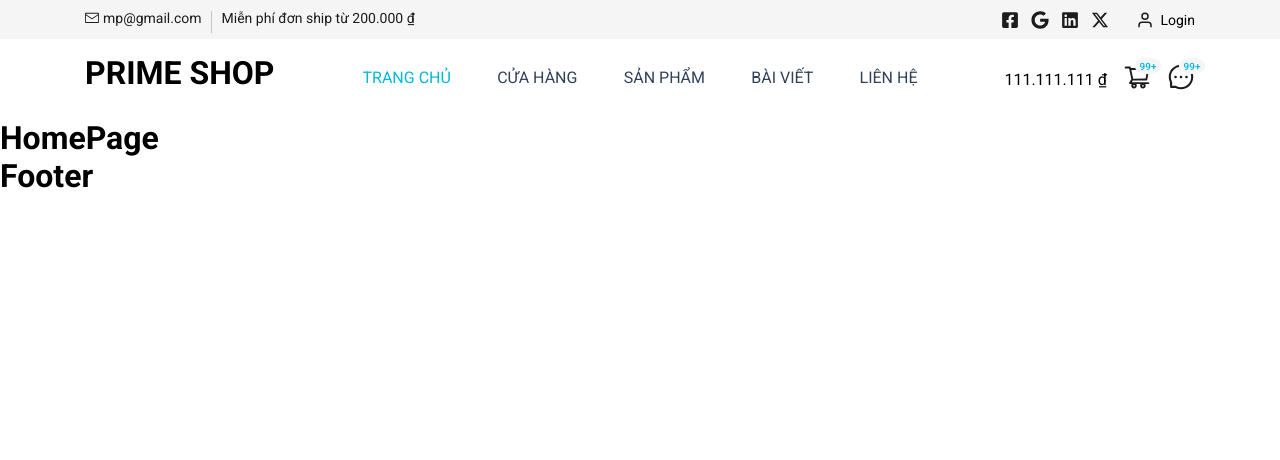
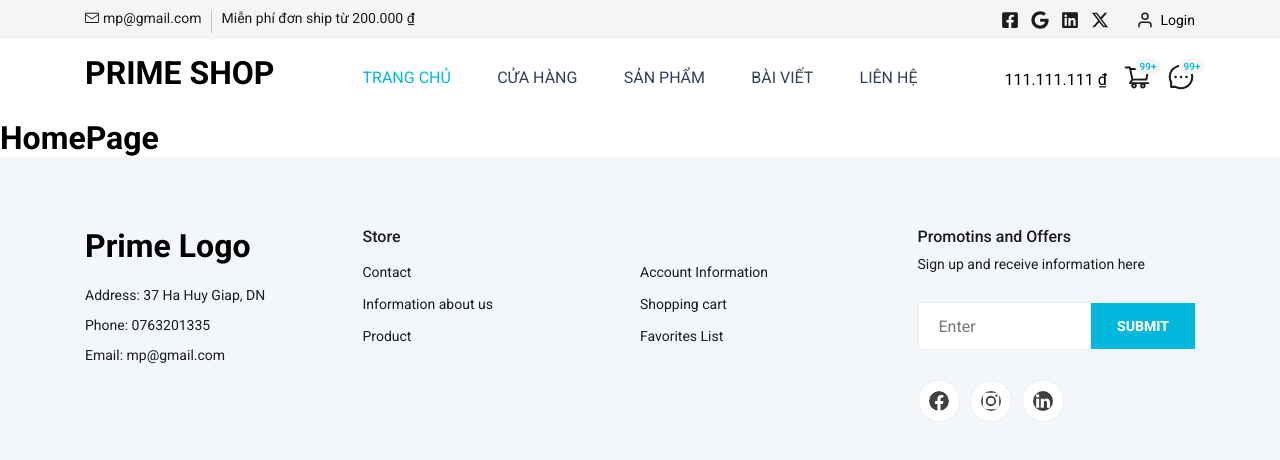
Before and after one commit to maiphunn/PrimeCommerce, a React (Create React App) app in the folder FrontEnd/prime-mart/: page / in a window 1280 px wide. Shown: the top 460 px of the page. Built offline with nearby package versions, Linux system fonts and the light colour scheme.

Commit message:
done footer

```diff
--- a/FrontEnd/prime-mart/src/pages/users/theme/footer/Footer.js
+++ b/FrontEnd/prime-mart/src/pages/users/theme/footer/Footer.js
@@ -1,11 +1,72 @@
 import { memo } from 'react'
 import "./footer.scss"
+import { BsFacebook, BsLinkedin, BsInstagram } from "react-icons/bs";
+import { Link } from 'react-router-dom';
 
 const Footer = () => {
     return (
-        <>
-            <h1>Footer</h1>
-        </>
+        <footer className='footer'>
+            <div className='container'>
+                <div className='row'>
+                    <div className='col-lg-3 col-md-6 col-sm-12 col-xs-12'>
+                        <div className='footer__about'>
+                            <h1 className='footer__about-logo'>
+                                Prime Logo
+                            </h1>
+                            <ul>
+                                <li>Address: 37 Ha Huy Giap, DN</li>
+                                <li>Phone: 0763201335</li>
+                                <li>Email: mp@gmail.com</li>
+                            </ul>
+                        </div>
+                    </div>
+                    <div className='col-lg-6 col-md-6 col-sm-12 col-xs-12'>
+                        <div className="footer__widget">
+                            <h6>Store</h6>
+                            <ul>
+                                <li>
+                                    <Link to="">Contact</Link>
+                                </li>
+                                <li>
+                                    <Link to="">Information about us</Link>
+                                </li>
+                                <li>
+                                    <Link to="">Product</Link>
+                                </li>
+                            </ul>
+                            <ul>
+                                <li>
+                                    <Link to="">Account Information</Link>
+                                </li>
+                                <li>
+                                    <Link to="">Shopping cart</Link>
+                                </li>
+                                <li>
+                                    <Link to="">Favorites List</Link>
+                                </li>
+                            </ul>
+                        </div>
+                    </div>
+                    <div className='col-lg-3 col-md-12 col-sm-12 col-xs-12'>
+                        <div className='footer__widget'>
+                            <h6>Promotins and Offers</h6>
+                            <p>Sign up and receive information here</p>
+                            <form action="">
+                                <div className='input-group'>
+                                    <input type='text' placeholder='Enter' />
+                                    <button type='button' className='button-submit'>Submit</button>
+                                </div>
+                                <div className='footer__widget-social' >
+                                    <div><BsFacebook /></div>
+                                    <div><BsInstagram /></div>
+                                    <div><BsLinkedin /></div>
+                                </div>
+                            </form>
+                        </div>
+                    </div>
+                </div>
+            </div >
+        </footer >
     )
 }
 
--- a/FrontEnd/prime-mart/src/pages/users/theme/footer/footer.scss
+++ b/FrontEnd/prime-mart/src/pages/users/theme/footer/footer.scss
@@ -1,2 +1,121 @@
 @use "sass:map";
 @import "styles/pages/theme";
+
+.footer {
+    background: #f3f6fa;
+    padding-top: 70px;
+    padding-bottom: 0;
+
+    .footer__about {
+        margin-bottom: 30px;
+
+        .footer__about-logo {
+            display: inline-block;
+            margin-bottom: 15px;
+            // font-size: 15px;
+        }
+
+        ul li {
+            font-size: 14px;
+            color: map.get($theme-color, "nol-text");
+            line-height: 30px;
+            list-style: none;
+        }
+
+    }
+
+    .footer__widget {
+        margin-bottom: 30px;
+        overflow: hidden;
+
+
+        h6 {
+            color: map.get($theme-color, "nol-text");
+            margin-bottom: 10px;
+            font-size: 16px;
+            font-weight: 500;
+        }
+
+        ul {
+            float: left;
+            width: 50%;
+
+            li {
+                list-style: none;
+
+                a {
+                    color: map.get($theme-color, "nol-text");
+                    text-decoration: none;
+                    font-size: 14px;
+                    line-height: 32px;
+                    // margin-bottom: 10px;
+                }
+            }
+        }
+
+        p {
+            color: map.get($theme-color, "nol-text");
+            font-size: 14px;
+            margin-bottom: 30px;
+        }
+
+        form {
+            // position: relative;
+            margin-bottom: 30px;
+
+            .input-group {
+                display: flex;
+                align-items: center;
+            }
+
+            input {
+                width: 90%;
+                font-size: 16px;
+                padding-left: 20px;
+                color: map.get($theme-color, "nol-text");
+                height: 46px;
+                border: 1px, solid, #ededed;
+
+
+                ::placeholder {
+                    color: map.get($theme-color, "nol-text");
+                }
+            }
+
+            button {
+                // position: absolute;
+                right: 0;
+                top: 0;
+                padding: 0 26px;
+                height: 46px;
+            }
+        }
+    }
+
+    .footer__widget-social {
+        display: flex;
+        align-items: center;
+        column-gap: 10px;
+        margin-top: 30px;
+
+        div {
+            :hover {
+                background: map.get($theme-color, "main");
+                color: #fff;
+                border-color: #fff;
+            }
+
+            svg {
+                font-size: 20px;
+                padding: 10px;
+                color: #404040;
+                border: 1px solid #ededed;
+                border-radius: 50%;
+                transition: all 0.3s;
+                background: #fff;
+                cursor: pointer;
+
+            }
+        }
+    }
+}
--- a/FrontEnd/prime-mart/src/styles/pages/_all.scss
+++ b/FrontEnd/prime-mart/src/styles/pages/_all.scss
@@ -29,9 +29,31 @@ body {
     flex-wrap: wrap;
 }
 
+.col-lg-3 {
+    flex: 0 0 25%;
+    max-width: 25%;
+}
+
+.col-lg-6 {
+    flex: 0 0 50%;
+    max-width: 50%;
+}
+
 .col-6 {
     flex: 0 0 50%;
     max-width: 50%;
+}
+
+.button-submit {
+    font-size: 14px;
+    color: white;
+    font-weight: 800;
+    text-transform: uppercase;
+    display: inline-block;
+    padding: 16px 30px 17px;
+    background: map.get($theme-color, "main");
+    border: none;
+    height: 100%;
 }
 
 @include Responsive($DESKTOP) {
@@ -50,6 +72,36 @@ body {
     .col-lg-3 {
         flex: 0 0 25%;
         max-width: 25%;
-        background: aqua;
     }
 }
+
+@include Responsive($TABLET_DEVICE) {
+    .col-md-6 {
+        flex: 0 0 50%;
+        max-width: 50%;
+    }
+
+    .col-md-12 {
+        flex: 0 0 100%;
+        max-width: 100%;
+    }
+}
+
+@include Responsive($WIDE_DEVICE) {
+    .col-sm-6 {
+        flex: 0 0 50%;
+        max-width: 50%;
+    }
+
+    .col-sm-12 {
+        flex: 0 0 100%;
+        max-width: 100%;
+    }
+}
+
+@include Responsive($SMALL_DEVICE) {
+    .col-xs-12 {
+        flex: 0 0 100%;
+        max-width: 100%;
+    }
+}
--- a/FrontEnd/prime-mart/src/styles/pages/_responsive.scss
+++ b/FrontEnd/prime-mart/src/styles/pages/_responsive.scss
@@ -23,7 +23,7 @@ $SMALL_DEVICE: "SMALL_DEVICE";
         }
     }
 
-    @else if $canvas ==$TABLET_DEVICE {
+    @else if $canvas ==$WIDE_DEVICE {
         @media only screen and (max-width: 767px) {
             @content;
         }
```
